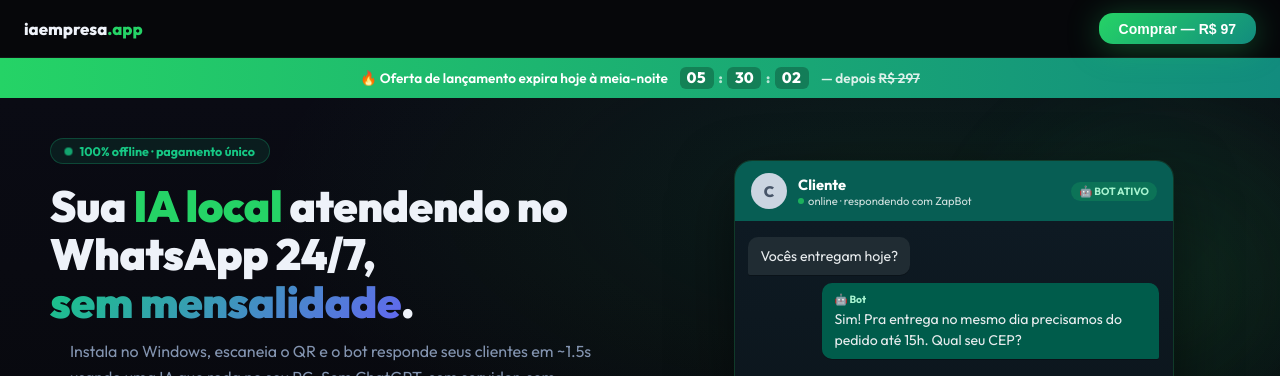
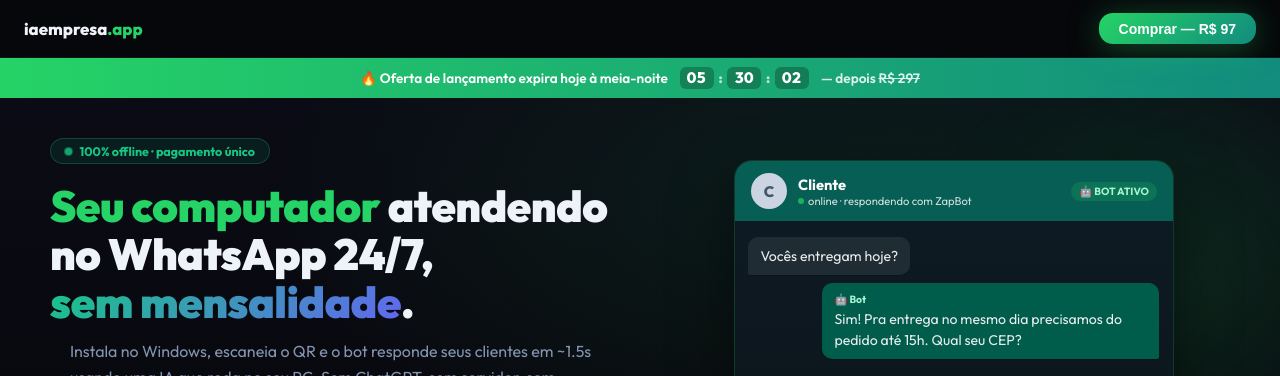
Before and after one commit to tamoaiapp/iaempresa-app, a Next.js app: page /zapbot in a window 1280 px wide. Shown: the top 376 px of the page. Built offline with nearby package versions, Linux system fonts and the light colour scheme.

Commit message:
feat(zapbot): h1 troca 'Sua IA local' por 'Seu computador' (mais claro)

```diff
--- a/app/(landing)/zapbot/page.tsx
+++ b/app/(landing)/zapbot/page.tsx
@@ -411,8 +411,7 @@ export default function ZapBotPage() {
                 letterSpacing: "-0.01em",
               }}
             >
-              Sua{" "}
-              <span style={{ color: "#25D366" }}>IA local</span>{" "}
+              <span style={{ color: "#25D366" }}>Seu computador</span>{" "}
               atendendo no WhatsApp 24/7,
               <br />
               <span
```
